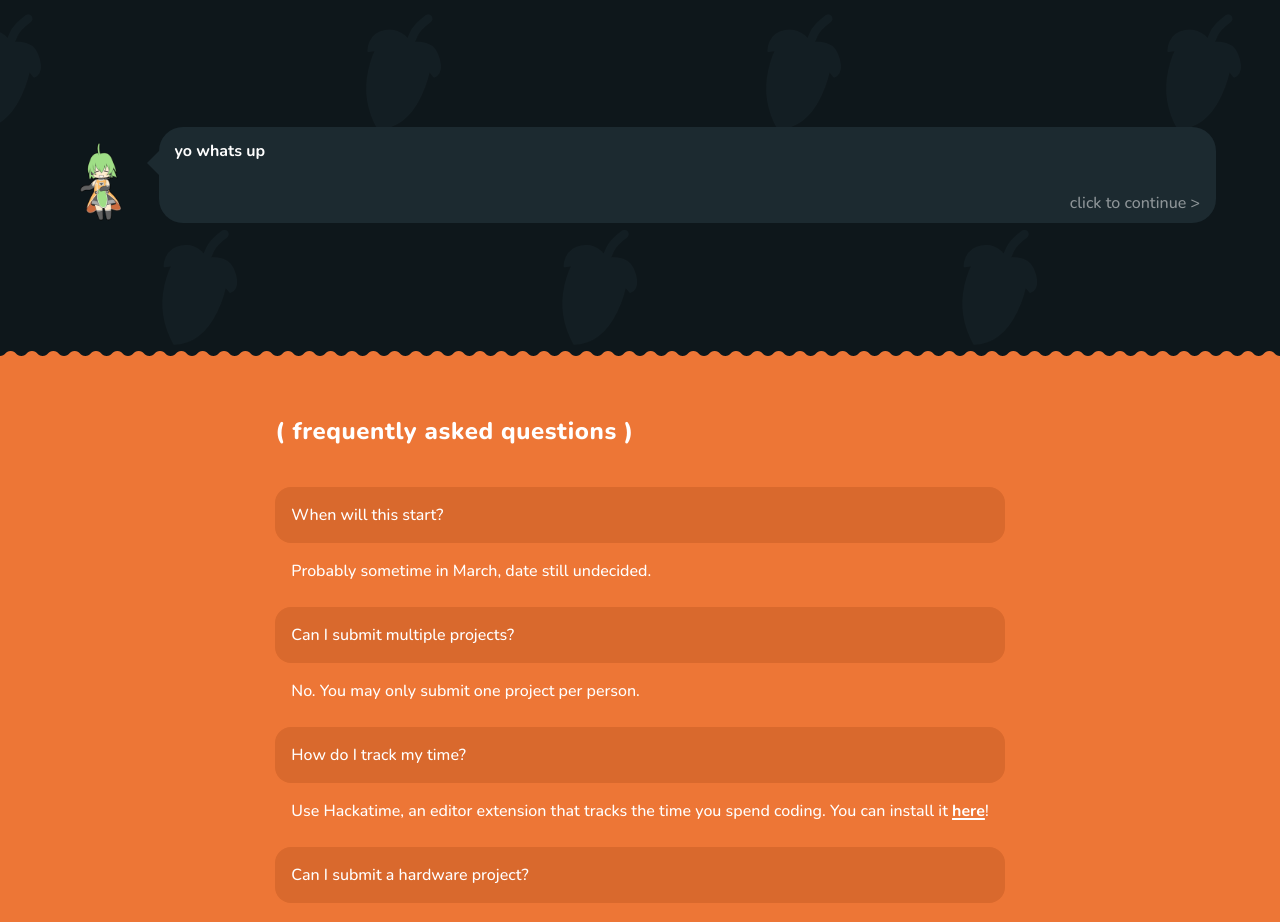
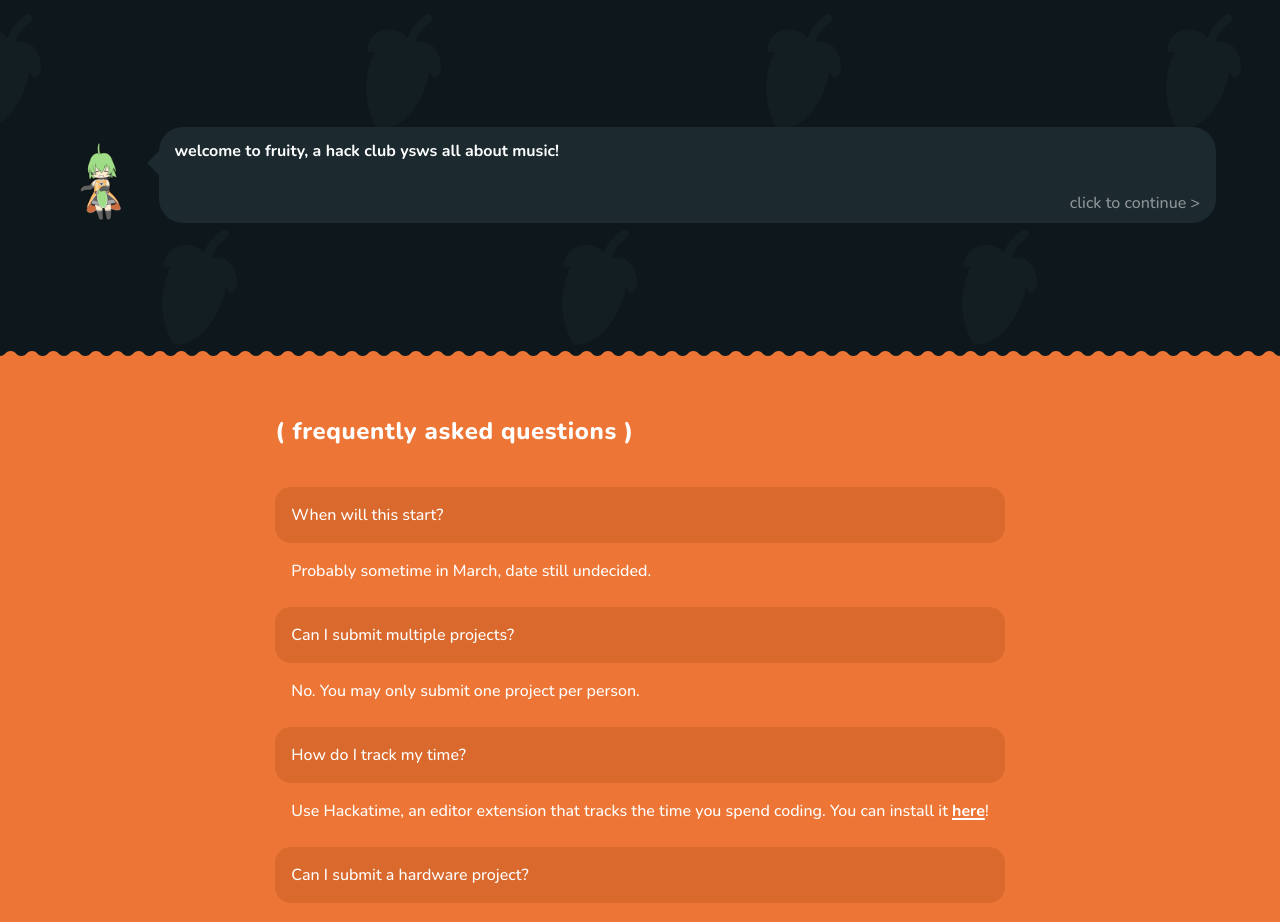
Before and after one commit to deltea/fruity, a SvelteKit app: page / in a window 1280 px wide. Shown: the part 1521-2443 px from the top of the page. Built offline with nearby package versions, Linux system fonts and the light colour scheme; a web font is replaced by a local one; what tailwind-animate would draw is missing.

Commit message:
update fl-chan dialogue

```diff
--- a/src/routes/+page.svelte
+++ b/src/routes/+page.svelte
@@ -96,7 +96,6 @@
     <section class="lg:p-10 lg:py-32 px-4 py-16 flex justify-center">
       <div class="max-w-6xl w-full">
         <Helper lines={[
-          "yo whats up",
           "welcome to fruity, a hack club ysws all about music!",
           "i'm fl-chan! your guide to all things fruity :D",
           "this website is still under construction, so check back later for more updates!"
```
